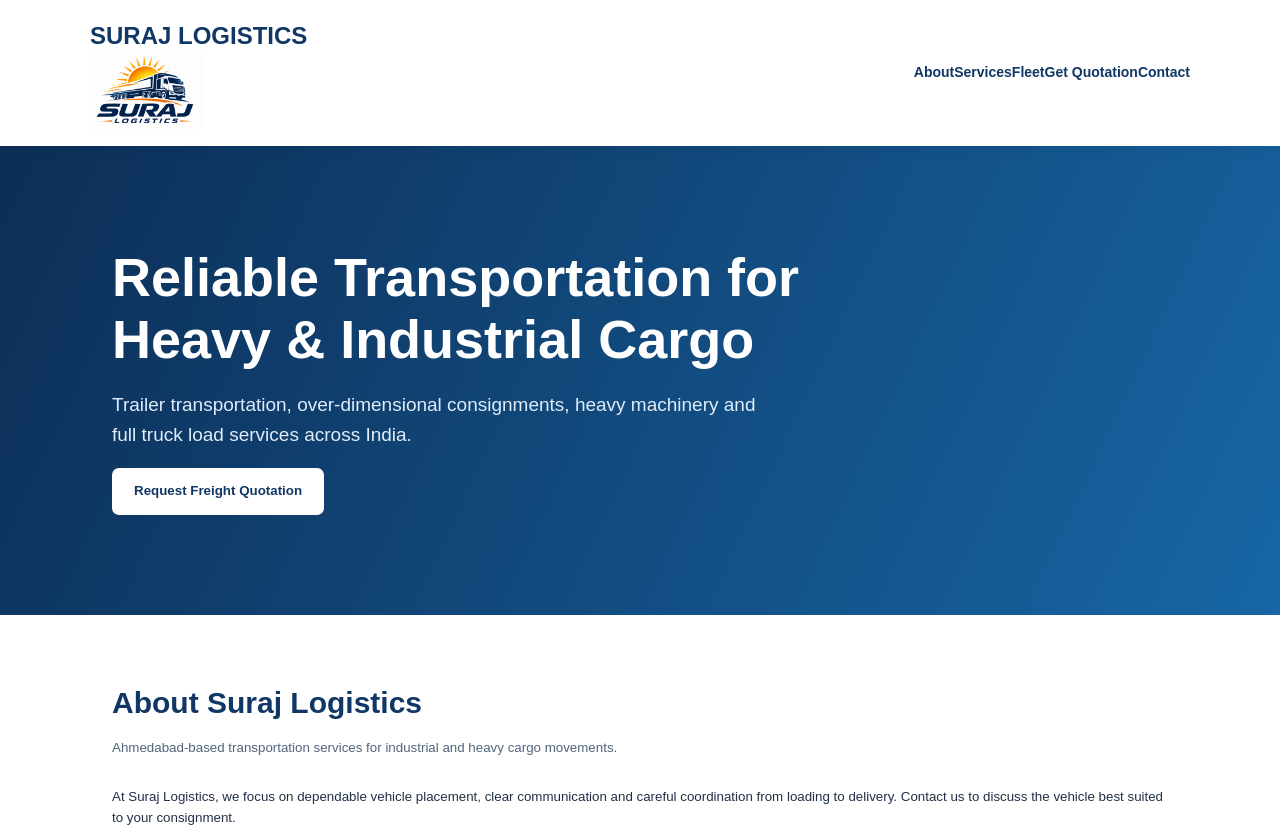
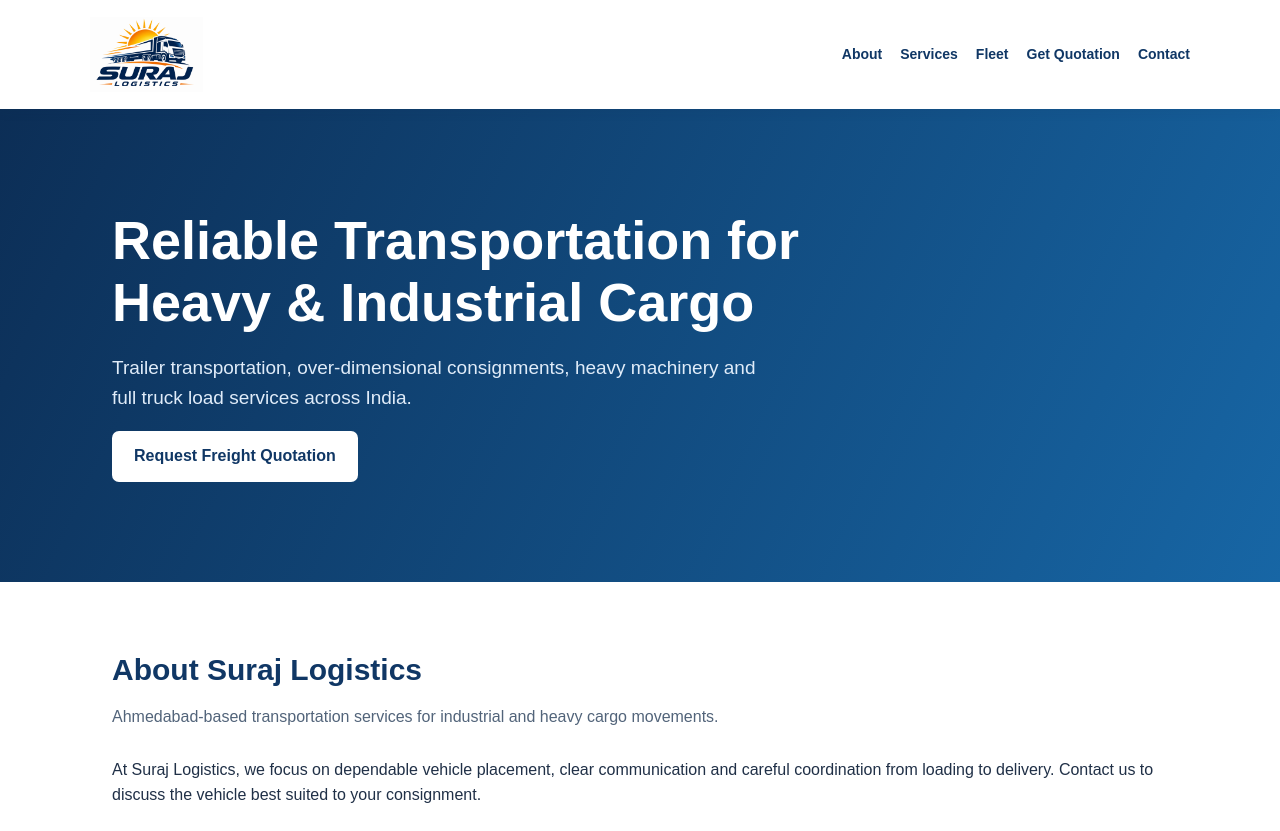
Before and after one commit to surajlogistics-ops/surajlogistics-ops.github.io, a plain HTML site: page index.html in a window 1280 px wide. Shown: the top 831 px of the page. Drawn offline with Linux system fonts and the light colour scheme.

Commit message:
Fix header logo and update HTML structure

```diff
--- a/index.html
+++ b/index.html
@@ -9,7 +9,7 @@
 </style>
 </head>
 <body>
-<header><div class="wrap nav"><a class="brand" href="#home">SURAJ LOGISTICS<small><img src="Suraj Logistics Truck Logo.png" alt="Suraj Logistics" style="height:75px;width:auto;max-width:100%;object-fit:contain;vertical-align:middle;"></a><nav><a href="#about">About</a><a href="#services">Services</a><a href="#fleet">Fleet</a><a href="#inquiry">Get Quotation</a><a href="#contact">Contact</a></nav></div></header>
+<header><div class="wrap nav"><a class="brand" href="#home"><img src="Suraj Logistics Truck Logo.png" alt="Suraj Logistics" style="height:75px;width:auto;max-width:100%;object-fit:contain;vertical-align:middle;"></a><nav><a href="#about">About</a><a href="#services">Services</a><a href="#fleet">Fleet</a><a href="#inquiry">Get Quotation</a><a href="#contact">Contact</a></nav></div></header>
 <main>
 <div class="hero" id="home"><div class="wrap"><h1>Reliable Transportation for Heavy & Industrial Cargo</h1><p>Trailer transportation, over-dimensional consignments, heavy machinery and full truck load services across India.</p><a class="btn" href="#inquiry">Request Freight Quotation</a></div></div>
 <section id="about"><div class="wrap"><h2>About Suraj Logistics</h2><p class="lead">Ahmedabad-based transportation services for industrial and heavy cargo movements.</p><p>At Suraj Logistics, we focus on dependable vehicle placement, clear communication and careful coordination from loading to delivery. Contact us to discuss the vehicle best suited to your consignment.</p></div></section>
```
